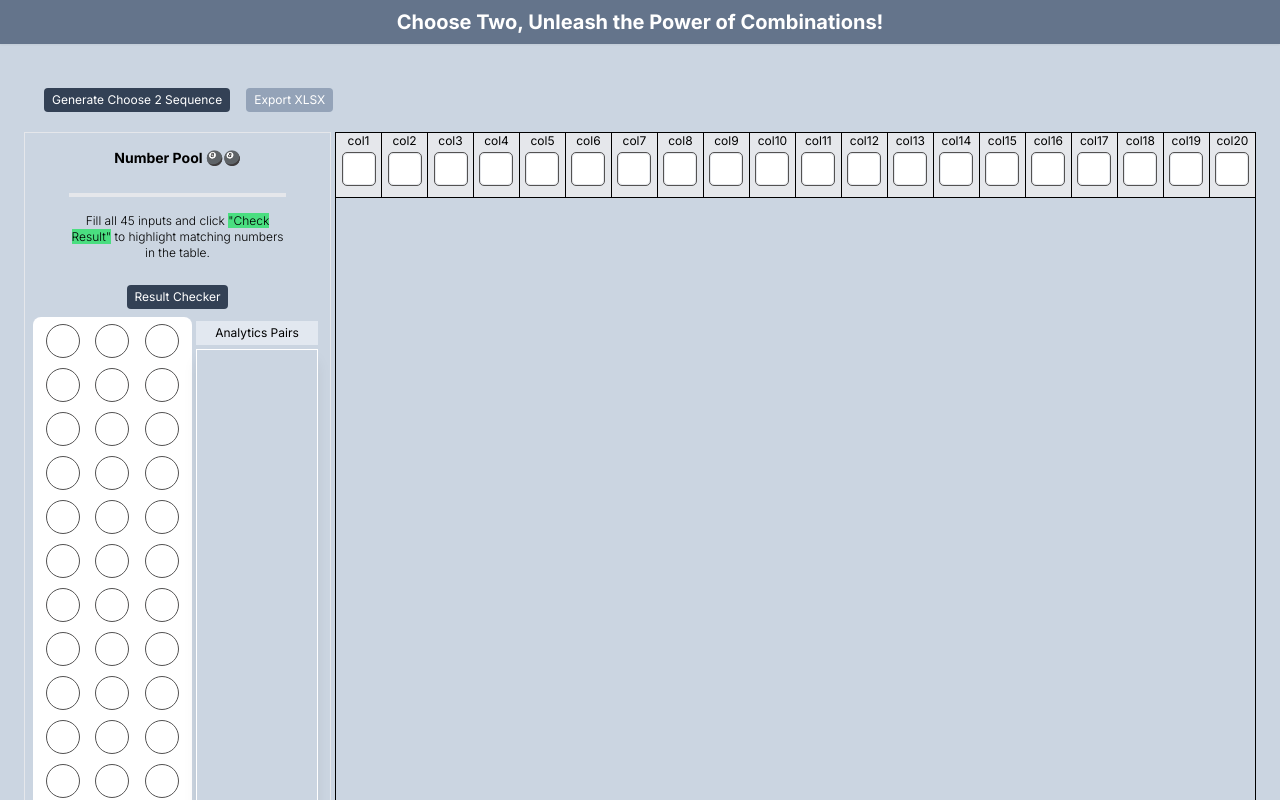
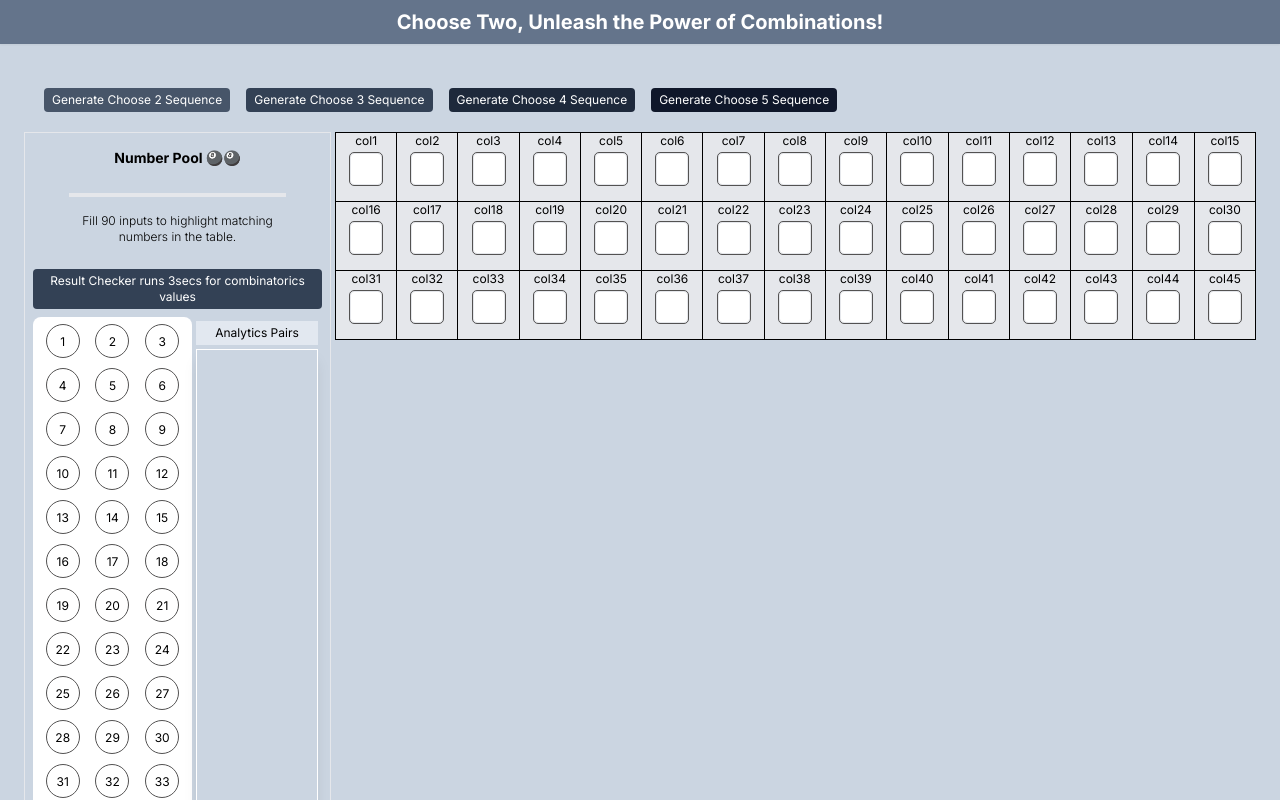
Before and after one commit to rdghostmann/choosecombinatorics, a Next.js app: page /choosetwo in a window 1280 px wide. Shown: the top 800 px of the page. Built offline with nearby package versions, Linux system fonts and the light colour scheme.

Commit message:
first commit

```diff
--- a/package.json
+++ b/package.json
@@ -1,6 +1,6 @@
 {
-  "name": "next-num-generator",
-  "version": "0.1.0",
+  "name": "next-choosetwo",
+  "version": "2.0",
   "private": true,
   "scripts": {
     "dev": "next dev --port 3030",
--- a/src/app/components/LoginForm.jsx
+++ b/src/app/components/LoginForm.jsx
@@ -24,18 +24,18 @@ const LoginForm = () => {
   return (
     <>
 
-      <section class="flex items-center justify-center min-h-screen bg-gray-200">
-        <div class="main bg-white rounded-lg shadow-md p-10 transition-transform w-96 text-center">
-          <h3 class="animate-bounce text-lg my-2">SeqManager Credentials ⚜️ </h3>
+      <section className="flex items-center justify-center min-h-screen bg-gray-200">
+        <div className="main bg-white rounded-lg shadow-md p-10 transition-transform w-96 text-center">
+          <h3 className="animate-bounce text-lg my-2">SeqManager Credentials ⚜️ </h3>
           <form onSubmit={handleSubmit}>
             <input type="text" value={username} onChange={(e) => setUsername(e.target.value)} placeholder="Enter SQManager"
-              class="block w-full mb-6 px-4 py-2 border border-gray-300 rounded-md focus:outline-none focus:border-gray-400" required />
+              className="block w-full mb-6 px-4 py-2 border border-gray-300 rounded-md focus:outline-none focus:border-gray-400" required />
 
             <input placeholder="Enter SQPassword" type="password" value={password} onChange={(e) => setPassword(e.target.value)}
-              class="block w-full mb-6 px-4 py-2 border border-gray-300 rounded-md focus:outline-none focus:border-gray-400" required />
+              className="block w-full mb-6 px-4 py-2 border border-gray-300 rounded-md focus:outline-none focus:border-gray-400" required />
 
-            <div class="flex justify-center items-center">
-              <button type="submit" class="bg-gray-600 text-white py-3 px-6 rounded-md cursor-pointer transition-colors duration-300 hover:bg-gray-500">
+            <div className="flex justify-center items-center">
+              <button type="submit" className="bg-gray-600 text-white py-3 px-6 rounded-md cursor-pointer transition-colors duration-300 hover:bg-gray-500">
                 Submit
               </button>
             </div>
--- a/src/app/components/combinatorics.jsx
+++ b/src/app/components/combinatorics.jsx
@@ -4,13 +4,19 @@ import React, { useRef, useState } from 'react';
 
 const Combinatorics = () => {
   const tbl = useRef(null);
-  const [inputValues, setInputValues] = useState(Array(45).fill(''));
+
+  // const [inputValues, setInputValues] = useState(Array(45).fill(''));
+  const [inputValues, setInputValues] = useState(Array.from({ length: 90 }, (_, i) => i + 1));
   const [analyticsData, setAnalyticsData] = useState([]);
   const [modResults, setModResults] = useState([]);
   const [userNumbers, setUserNumbers] = useState(Array(5).fill('')); // State for user input numbers
 
+
+
+
+
   // Function to calculate the "choose 2" sums and return modulus 90
-  const calculateCombinations = () => {
+  const calculateChoose2 = () => {
     const numbers = userNumbers.map(num => parseInt(num)).filter(num => !isNaN(num)); // Convert input to numbers
     let results = [];
 
@@ -25,16 +31,105 @@ const Combinatorics = () => {
     return results;
   };
 
+  // Function to calculate the "choose 3" sums and return modulus 90
+  const calculateChoose3 = () => {
+    const numbers = userNumbers.map(num => parseInt(num)).filter(num => !isNaN(num)); // Convert input to numbers
+    let results = [];
+
+    for (let i = 0; i < numbers.length; i++) {
+      for (let j = i + 1; j < numbers.length; j++) {
+        for (let k = j + 1; k < numbers.length; k++) {
+          const sum = numbers[i] + numbers[j] + numbers[k];
+          const mod90 = sum % 90;
+          results.push(mod90);
+        }
+      }
+    }
+
+    return results;
+  };
+
+  // Function to calculate the "choose 4" sums and return modulus 90
+  const calculateChoose4 = () => {
+    const numbers = userNumbers.map(num => parseInt(num)).filter(num => !isNaN(num)); // Convert input to numbers
+    let results = [];
+
+    for (let i = 0; i < numbers.length; i++) {
+      for (let j = i + 1; j < numbers.length; j++) {
+        for (let k = j + 1; k < numbers.length; k++) {
+          for (let l = k + 1; l < numbers.length; l++) {
+            const sum = numbers[i] + numbers[j] + numbers[k] + numbers[l];
+            const mod90 = sum % 90;
+            results.push(mod90);
+          }
+        }
+      }
+    }
+
+    return results;
+  };
+
+  // Function to calculate the "choose 5" sums and return modulus 90
+  const calculateChoose5 = () => {
+    const numbers = userNumbers.map(num => parseInt(num)).filter(num => !isNaN(num)); // Convert input to numbers
+    let results = [];
+
+    for (let i = 0; i < numbers.length; i++) {
+      for (let j = i + 1; j < numbers.length; j++) {
+        for (let k = j + 1; k < numbers.length; k++) {
+          for (let l = k + 1; l < numbers.length; l++) {
+            for (let m = l + 1; m < numbers.length; m++) {
+              const sum = numbers[i] + numbers[j] + numbers[k] + numbers[l] + numbers[m];
+              const mod90 = sum % 90;
+              results.push(mod90);
+            }
+          }
+        }
+      }
+    }
+
+    return results;
+  };
+
+
+
   // Handle Calculate and store the mod results
-  const handleCalculate = () => {
-    const results = calculateCombinations();
+  const handleCalculate2 = () => {
+    const results = calculateChoose2();
     setModResults(results);
+    setTimeout(() => {
+      handleResultCheck();
+    }, 2000);
   };
+  const handleCalculate3 = () => {
+    const results = calculateChoose3();
+    setModResults(results);
+    setTimeout(() => {
+      handleResultCheck();
+    }, 2000);
+  };
+  const handleCalculate4 = () => {
+    const results = calculateChoose4();
+    setModResults(results);
+    setTimeout(() => {
+      handleResultCheck();
+    }, 2000);
+  };
+  const handleCalculate5 = () => {
+    const results = calculateChoose5();
+    setModResults(results);
+    setTimeout(() => {
+      handleResultCheck();
+    }, 2000);
+  };
+
+
+
 
   // Handle ResultChecker
   const handleResultCheck = () => {
     const newInputValues = [...inputValues];
-    const tableCells = tbl.current.querySelectorAll('td');
+    const tableCells = tbl?.current.querySelectorAll('td');
     const analytics = {};
 
     for (let i = 0; i < inputValues.length; i++) {
@@ -58,21 +153,30 @@ const Combinatorics = () => {
     setAnalyticsData(Object.entries(analytics));
   };
 
+
   return (
     <>
       <section className="hidden md:block text-xs">
-        <div className="overflow-x-auto m-6">
-          <div className="bg-slate-300 p-3">
-            <button
-              className="bg-slate-700 text-white rounded px-2 py-1 m-2"
-              onClick={handleCalculate}
-            >
+        <div className="overflow-x-scroll m-6 ">
+          <div className="bg-slate-300 p-3 ">
+            <button onClick={handleCalculate2} className="bg-slate-600 text-white rounded px-2 py-1 m-2">
               Generate Choose 2 Sequence
             </button>
+            <button onClick={handleCalculate3} className="bg-slate-700 text-white rounded px-2 py-1 m-2">
+              Generate Choose 3 Sequence
+            </button>
+            <button onClick={handleCalculate4} className="bg-slate-800 text-white rounded px-2 py-1 m-2">
+              Generate Choose 4 Sequence
+            </button>
+            <button onClick={handleCalculate5} className="bg-slate-900 text-white rounded px-2 py-1 m-2">
+              Generate Choose 5 Sequence
+            </button>
 
-            <button className="bg-slate-400 text-white rounded px-2 py-1 m-2">
-              Export XLSX
-            </button>
+
+
+
+
+
           </div>
 
           <div className="flex flex-row space-x-1 sm:flex">
@@ -83,22 +187,18 @@ const Combinatorics = () => {
               </h2>
               <hr className="border-2 mx-auto w-3/4" />
               <p className="w-4/5 mx-auto p-2 m-2 font-light text-center">
-                Fill all 45 inputs and click{' '}
-                <span className="bg-green-400 ">"Check Result"</span> to
-                highlight matching numbers in the table.
+                Fill 90 inputs to highlight matching numbers in the table.
               </p>
 
-              <button
-                className="mx-auto bg-slate-700 text-white rounded px-2 py-1 m-2"
-                onClick={handleResultCheck}
-              >
+              {/* <button disabled onClick={handleResultCheck}  className="mx-auto bg-slate-700 text-white rounded px-2 py-1 m-2">
                 Result Checker
-              </button>
+              </button> */}
+              <p className="text-center mx-auto bg-slate-700 text-white rounded px-2 py-1 m-2">Result Checker runs 3secs for combinatorics values</p>
 
               <div className="flex space-between">
                 <div className="w-[55%] pool-numbers m-0 rounded">
-                  <div className="check-inputs mx-auto bg-white p-2 flex justify-evenly flex-wrap gap-3 rounded-lg ">
-                    {Array.from({ length: 45 }).map((_, index) => (
+                  <div className="check-inputs mx-auto bg-white p-2 flex justify-evenly flex-wrap gap-3 rounded-lg">
+                    {Array.from({ length: 90 }).map((_, index) => (
                       <input
                         key={index}
                         className="rounded-full text-xs"
@@ -120,18 +220,11 @@ const Combinatorics = () => {
                   <p className="w-full bg-slate-200 p-1 mb-1 text-center text-[10px] sm:text-xs">
                     Analytics Pairs
                   </p>
-                  <div
-                    className="w-full h-full mx-auto text-center border border-white bg-transparent shadow-lg"
-                    id="analytics-content"
-                  >
+                  <div className="w-full h-full mx-auto text-center border border-white bg-transparent shadow-lg" id="analytics-content"  >
                     <ul className="mx-auto ">
                       {analyticsData.map(([key, value]) => (
-                        <li
-                          key={key}
-                          className="w-full border-b border-white last:border-none py-2"
-                        >
-                          <b className="">{key}</b> {' - '}{' '}
-                          <span className="italic">{value} pairs</span>
+                        <li key={key} className="w-full border-b border-white last:border-none py-2">
+                          <b className="">{key}</b> {' - '}{' '}<span className="italic">{value} pairs</span>
                         </li>
                       ))}
                     </ul>
@@ -146,12 +239,15 @@ const Combinatorics = () => {
               className="w-9/12 border border-black border-collapse text-center text-sm"
             >
               <thead>
-                <tr className="bg-gray-200">
-                  {Array.from({ length: 20 }).map((_, index) => (
+                {Array.from({ length: 3 }).map((_, rowIndex) => (
+                  <tr key={rowIndex} className="bg-gray-200">
+                    {Array.from({ length: 15 }).map((_, colIndex) => {
+                      const index = rowIndex * 15 + colIndex;
+                      return (
                         <td key={index} className="border pb-3 border-black text-xs border-collapse">
                           <div className="text-xs text-center mb-1">col{index + 1}</div>
                           <input
-                        className="w-full mx-auto text-xs p-2 border rounded"
+                            className="w-full mx-auto text-xs p-2 m-1 border rounded"
                             type="number"
                             min={1}
                             max={90}
@@ -161,26 +257,28 @@ const Combinatorics = () => {
                               newNumbers[index] = e.target.value;
                               setUserNumbers(newNumbers);
                             }}
-                        // placeholder={`Number ${index + 1}`}
                           />
                         </td>
+                      );
+                    })}
+                  </tr>
                 ))}
-                </tr>
+
               </thead>
 
 
 
               <tbody>
-                <tr className="border border-black border-collapse">
-                  {modResults.map((result, index) => (
-                    <td
-                      key={index}
-                      className="border border-black text-xs border-collapse"
-                    >
+                {Array.from({ length: Math.ceil(modResults.length / 15) }).map((_, rowIndex) => (
+                  <tr key={rowIndex} className="border border-black border-collapse">
+                    {modResults.slice(rowIndex * 15, (rowIndex + 1) * 15).map((result, colIndex) => (
+                      <td key={colIndex} className="border border-black text-xs border-collapse">
                         {result}
                       </td>
                     ))}
                   </tr>
+                ))}
+
               </tbody>
             </table>
 
```
Also changed, not shown: src/lib/generalCombinatorics.js (added, +36 -0 lines), src/app/page.jsx (line endings or trailing spaces), 2 other files (tests, documents, lock files or other folders). Lines whose indentation alone changed are shown as unchanged.
